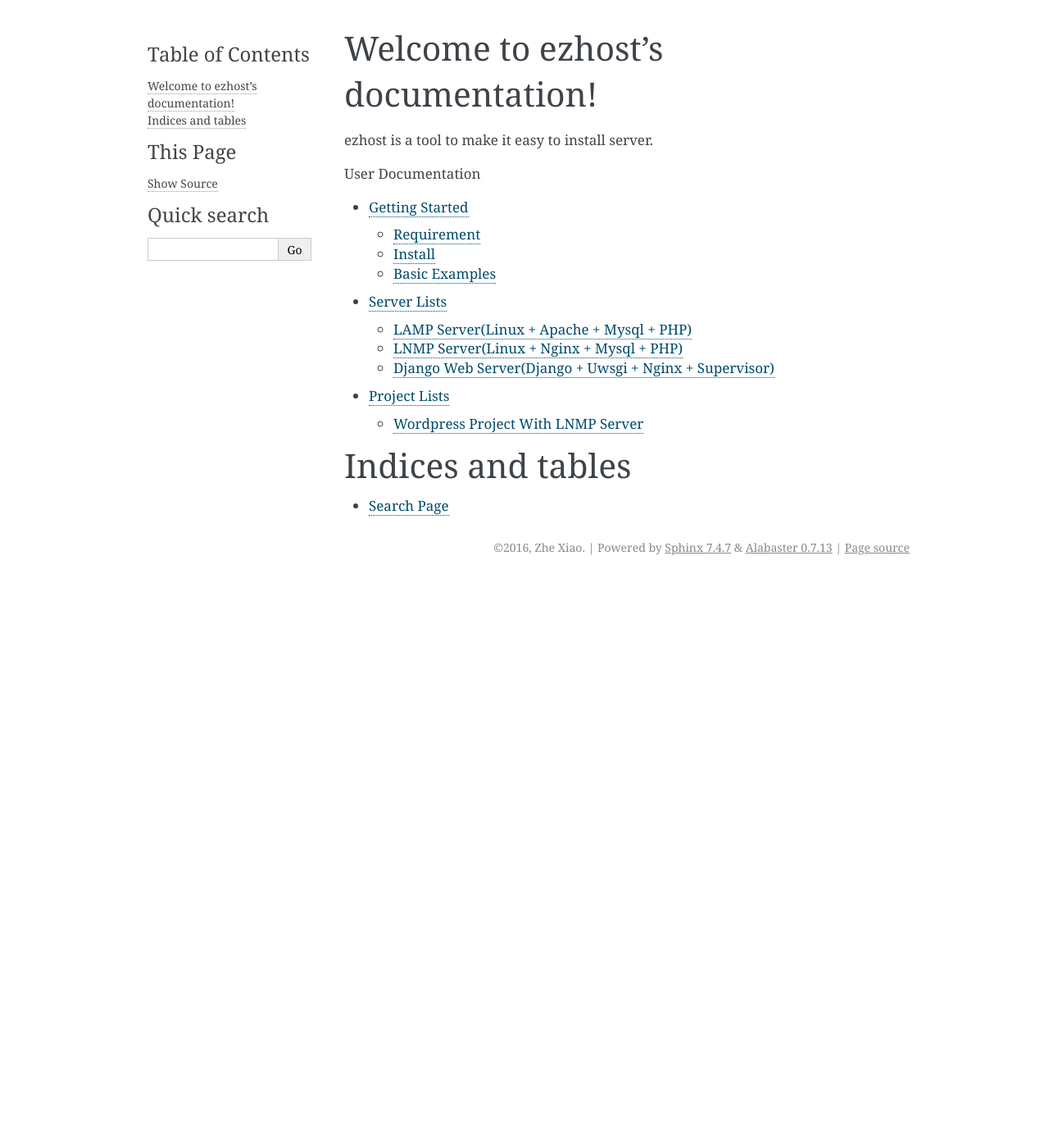
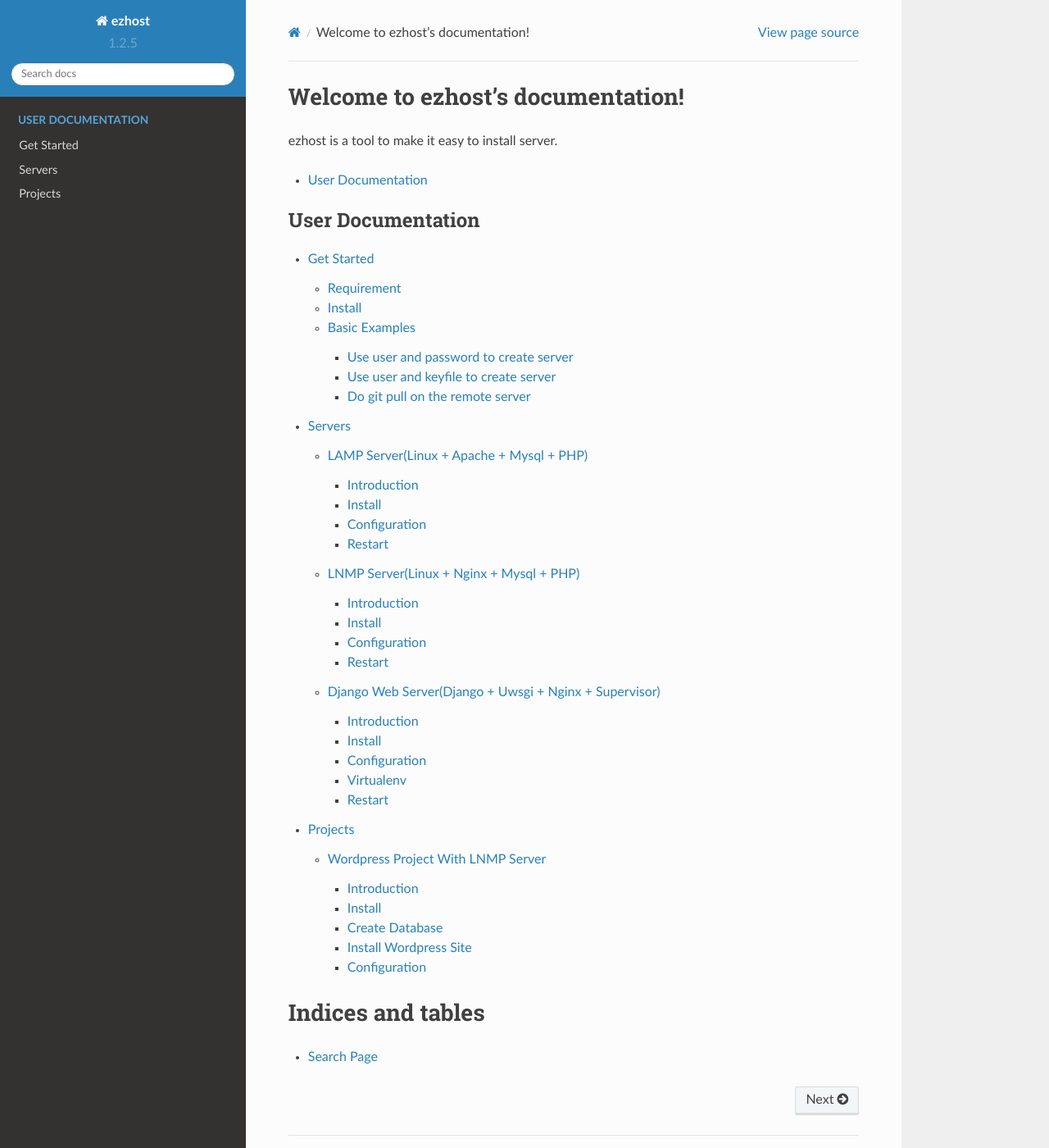
Before and after one commit to zhexiao/ezhost, a Sphinx documentation site: the page built from docs/index.rst, in a window 1280 px wide and 1400 px high. Shown: the whole window at 82% size. Built offline with Sphinx 7.4.7 and the Read the Docs theme 2.0.0, drawn with Linux system fonts in a browser that asks for light colours; some of the changed text lies outside the part shown.

Commit message:
change theme

```diff
--- a/docs/conf.py
+++ b/docs/conf.py
@@ -112,7 +112,7 @@
 
 # The theme to use for HTML and HTML Help pages.  See the documentation for
 # a list of builtin themes.
-html_theme = 'alabaster'
+html_theme = 'sphinx_rtd_theme'
 
 # Theme options are theme-specific and customize the look and feel of a theme
 # further.  For a list of options available for each theme, see the
@@ -120,7 +120,7 @@
 #html_theme_options = {}
 
 # Add any paths that contain custom themes here, relative to this directory.
-# html_theme_path = [sphinx_rtd_theme.get_html_theme_path()]
+html_theme_path = [sphinx_rtd_theme.get_html_theme_path()]
 
 # The name for this set of Sphinx documents.
 # "<project> v<release> documentation" by default.
--- a/docs/index.rst
+++ b/docs/index.rst
@@ -3,15 +3,18 @@
 
 ezhost is a tool to make it easy to install server.
 
+
+* :ref:`user-docs`
+
 .. _user-docs:
 
 .. toctree::
-   :maxdepth: 2
+   :maxdepth: 3
    :caption: User Documentation
 
-   getting_started
-   server_lists
-   project_lists
+   Get Started <getting_started>
+   Servers <server_lists>
+   Projects <project_lists>
 
 
 Indices and tables
```
